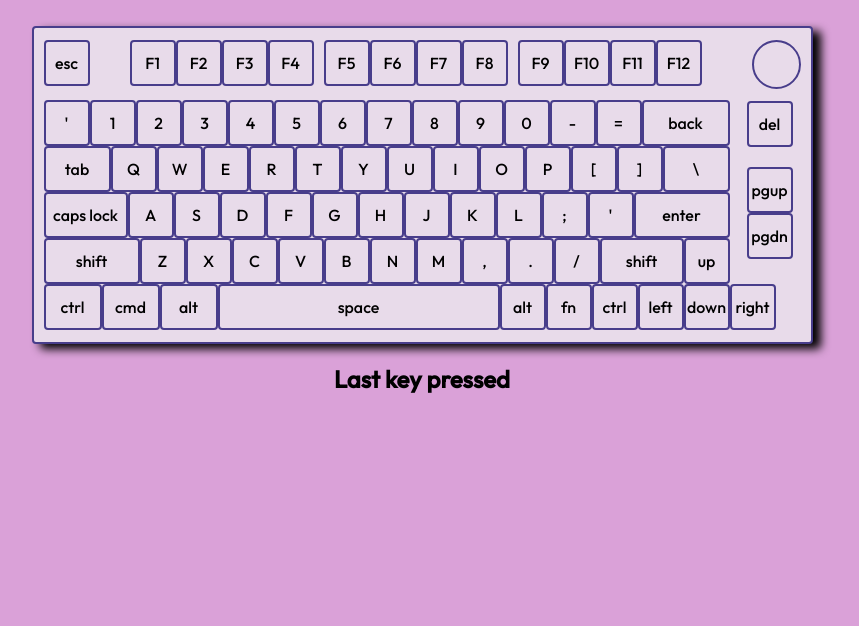
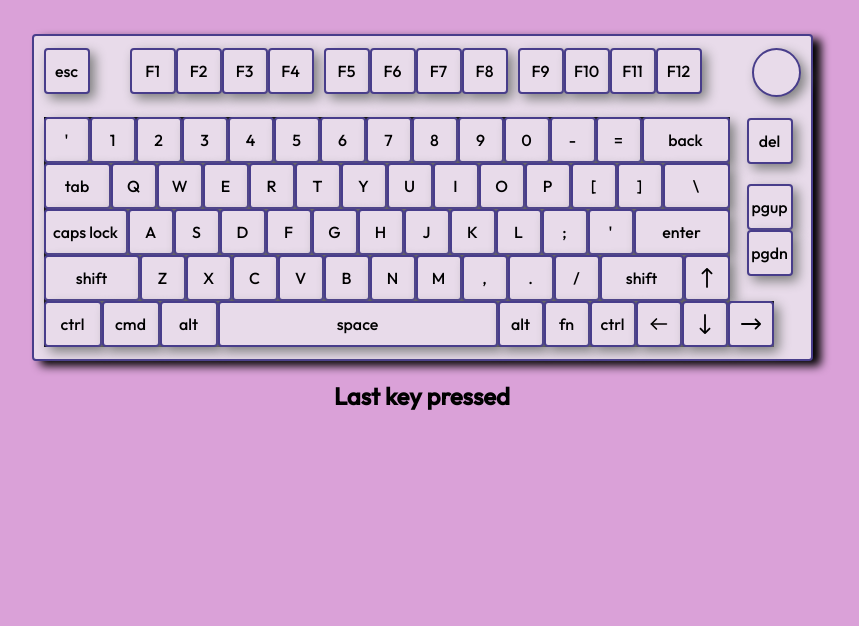
Before and after one commit to bruuchida/keyboard-guide, a plain HTML site: page index.html in a window 1280 px wide. Shown: the part 114-740 px from the top of the page, without its empty margins (218-1077 px from the left). Drawn offline with Linux system fonts and the light colour scheme.

Commit message:
feat: add icons and sass to project

```diff
--- a/css/style.css
+++ b/css/style.scss
@@ -6,15 +6,13 @@ body {
     font-weight: 500;
 }
 
-.container {
-    display: flex;
+main {
+    display: grid;
+    justify-items: center;
     justify-content: center;
 }
 
-h1 {
-    text-align: center;
-    margin: 50px 0;
-}
+h1 { margin: 50px 0; }
 
 .keyboard {
     background-color: #e8dbea;
@@ -33,67 +31,47 @@ h1 {
     display: flex;
     justify-content: center;
     align-items: center;
-}
+    box-shadow: 5px 5px 12px gray;
 
-.key:hover, .key-pressed  {
+    &:hover, &-pressed  {
         background-color: palevioletred;
         transition: background-color 0.3s;
     }
-
-#key-output {
-    font-size: 20px;
 }
 
-.backspace {
-    width: 84px;
+.delete { margin-bottom: 20px; }
+
+.larger {
+    &-0 { width: 54px; }
+    &-1 { width: 63px; }
+    &-2 { width: 80px; }
+    &-3 { width: 84px; }
+    &-4 { width: 92px; }
+    &-5 { width: 276px; }
 }
 
-.delete {
-    margin-bottom: 20px;
-}
+.functions {
 
-.larger-0 {
-    width: 54px;
-}
-
-.larger-1 {
-    width: 63px;
-}
-
-.larger-2 {
-    width: 80px;
-}
-
-.larger-3 {
-    width: 92px;
-}
-
-.larger-4 {
-    width: 92px;
-}
-
-.larger-5 {
-    width: 278px;
-}
-
-.functions-keys {
-    height: 60px;
+    &-keys {
+        padding: 0 0 20px 0;
         display: flex;
     }
 
-.function-1-4 {
+    &-1-4 {
         display: flex;
         padding:0 5px 0 40px;
     }
 
-.function-5-8 {
+    &-5-8 {
         display: flex;
         padding: 0 5px;
     }
 
-.function-9-12 {
+    &-9-12 {
         display: flex;
         padding:0 50px 0 5px;
+    }
+
 }
 
 .knob {
@@ -101,11 +79,13 @@ h1 {
     height: 45px;
     border: 2px solid darkslateblue;
     border-radius: 50%;
+    box-shadow: 5px 5px 12px gray;
 }
 
 .numbers-keys, .letter-keys {
     display: flex;
     width: fit-content;
+    background: black;
 }
 
 .side-keys {
@@ -113,10 +93,6 @@ h1 {
     bottom: 229px;
     right: -703px;
     height: 0;
-}
-
-.status {
-    text-align: center;
 }
 
 .footer {
@@ -127,8 +103,8 @@ h1 {
     display: flex;
     gap: 10px;
     justify-content: center;
-}
 
-.footer img {
+    img {
         height: 30px;
     }
+}
--- a/index.html
+++ b/index.html
@@ -7,7 +7,7 @@
         <link rel="preconnect" href="https://fonts.gstatic.com" crossorigin>
         <link href="https://fonts.googleapis.com/css2?family=Outfit:wght@500&display=swap" rel="stylesheet">
 
-        <link rel="stylesheet" href="./css/style.css">
+        <link rel="stylesheet" href="./css/output.css">
         <script type="text/javascript" src="./js/script.js"></script>
         <link rel="icon" href="./icons/switch.ico">
     </head>
@@ -18,19 +18,19 @@
                 <div class="keyboard">
                     <div class="functions-keys">
                         <div class="key" id="Escape" data-key="Escape">esc</div>
-                        <div class="function-1-4">
+                        <div class="functions-1-4">
                             <div class="key" id="F1">F1</div>
                             <div class="key" id="F2">F2</div>
                             <div class="key" id="F3">F3</div>
                             <div class="key" id="F4">F4</div>
                         </div>
-                        <div class="function-5-8">
+                        <div class="functions-5-8">
                             <div class="key" id="F5">F5</div>
                             <div class="key" id="F6">F6</div>
                             <div class="key" id="F7">F7</div>
                             <div class="key" id="F8">F8</div>
                         </div>
-                        <div class="function-9-12">
+                        <div class="functions-9-12">
                             <div class="key" id="F9">F9</div>
                             <div class="key" id="F10">F10</div>
                             <div class="key" id="F11">F11</div>
@@ -53,7 +53,7 @@
                         <div class="key" id="Digit0">0</div>
                         <div class="key" id="Minus">-</div>
                         <div class="key" id="Equal">=</div>
-                        <div class="key backspace" id="Backspace">back</div>
+                        <div class="key larger-3" id="Backspace">back</div>
                     </div>
 
                     <div class="letter-keys">
@@ -86,7 +86,7 @@
                         <div class="key" id="KeyL">L</div>
                         <div class="key" id="Semicolon">;</div>
                         <div class="key" id="Quote">'</div>
-                        <div class="key larger-3" id="Enter">enter</div>
+                        <div class="key larger-4" id="Enter">enter</div>
                     </div>
 
                     <div class="letter-keys">
@@ -102,7 +102,7 @@
                         <div class="key" id="Period">.</div>
                         <div class="key" id="Slash">/</div>
                         <div class="key larger-2" id="ShiftRight">shift</div>
-                        <div class="key" id="ArrowUp">up</div>
+                        <div class="key" id="ArrowUp"><img src="./icons/arrow-up.svg"></div>
                     </div>
 
                     <div class="letter-keys">
@@ -113,9 +113,9 @@
                         <div class="key" id="AltGraph">alt</div>
                         <div class="key" id="fn">fn</div>
                         <div class="key" id="ControlRight">ctrl</div>
-                        <div class="key" id="ArrowLeft">left</div>
-                        <div class="key" id="ArrowDown">down</div>
-                        <div class="key" id="ArrowRight">right</div>
+                        <div class="key" id="ArrowLeft"><img src="./icons/arrow-left.svg"></div>
+                        <div class="key" id="ArrowDown"><img src="./icons/arrow-down.svg"></div>
+                        <div class="key" id="ArrowRight"><img src="./icons/arrow-right.svg"></div>
                     </div>
 
                     <div class="side-keys">
@@ -126,10 +126,8 @@
 
                 </div>
             </div>
-            <div class="status">
-                <h2>Last key pressed</h2>
-                <p id="key-output"></p>
-            </div>
+            <h2>Last key pressed</h2>
+            <h3 id="key-output"></h3>
         </main>
 
         <footer class="footer">
```
Also changed, not shown: css/output.css (added), icons/arrow-down.svg (added), icons/arrow-left.svg (added), icons/arrow-right.svg (added), icons/arrow-up.svg (added), 1 other file. Lines whose indentation alone changed are shown as unchanged.
